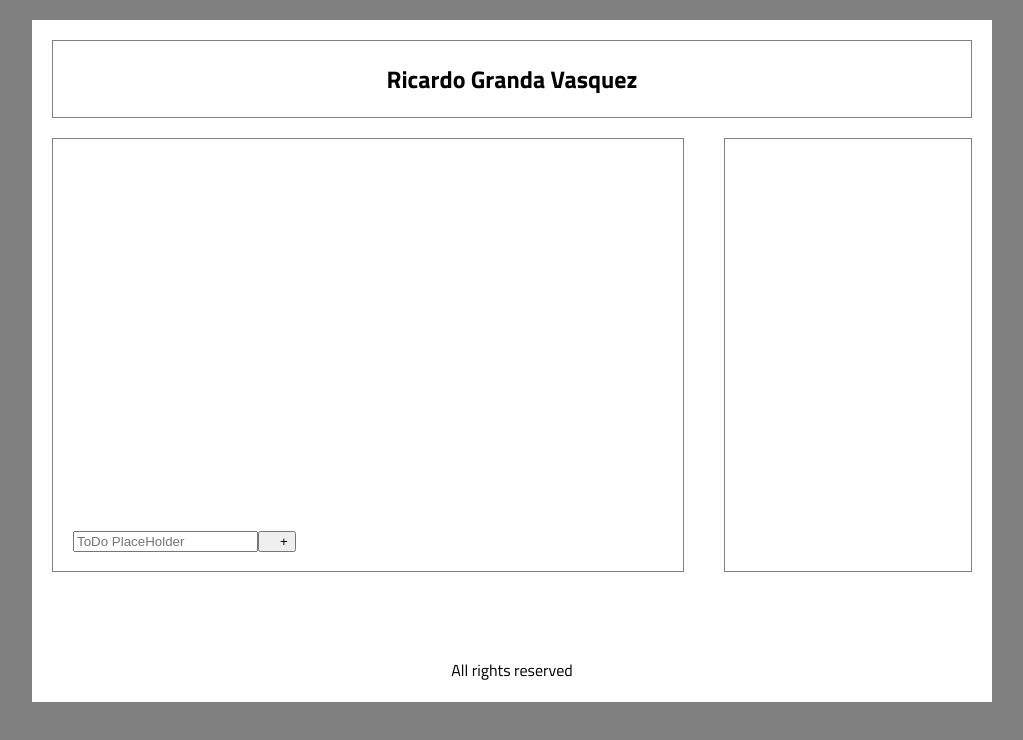
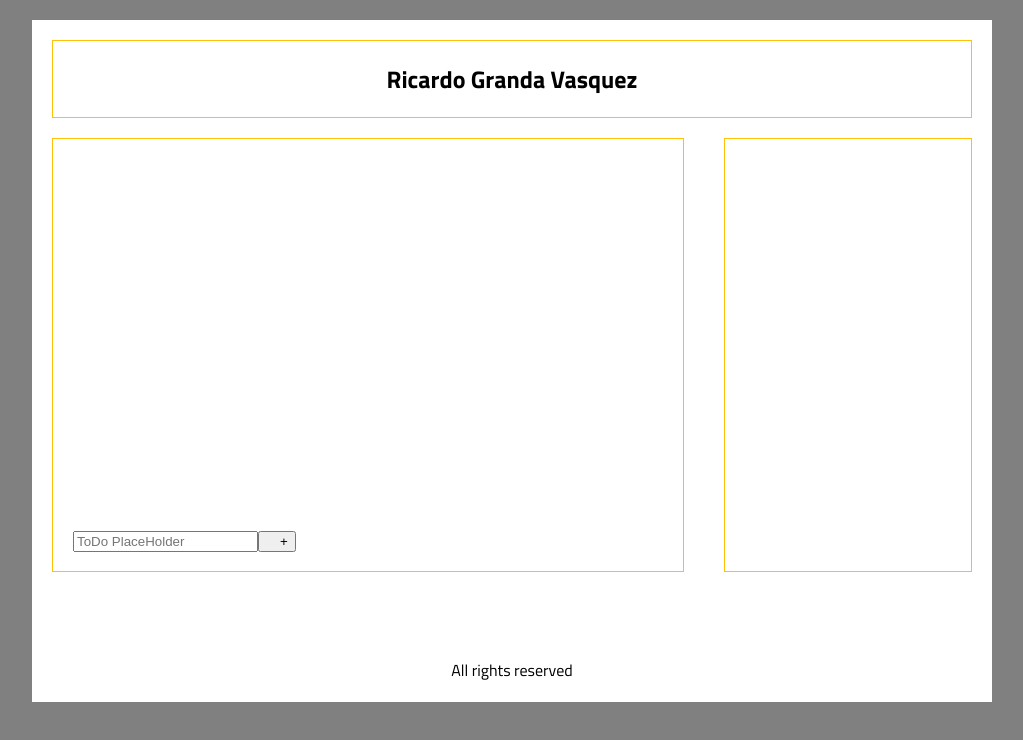
Before and after one commit to Ricardo-Granda-Vasquez/todolist, a React (Create React App) app: page / in a window 1280 px wide. Shown: the top 740 px of the page, without its empty margins (128-1151 px from the left). Built offline with nearby package versions, Linux system fonts and the light colour scheme.

Commit message:
changing colors

```diff
--- a/src/application/css/essentials.scss
+++ b/src/application/css/essentials.scss
@@ -23,5 +23,5 @@
 .text-right {text-align:right !important}
 
 //borders
-.border-simple {border:1px solid grey}
-.border-bold {border:5px solid grey}
+.border-simple {border:1px solid #ffc107}
+.border-bold {border:5px solid #ffc107}
```
Also changed, not shown: 1 other file (tests, documents, lock files or other folders).
